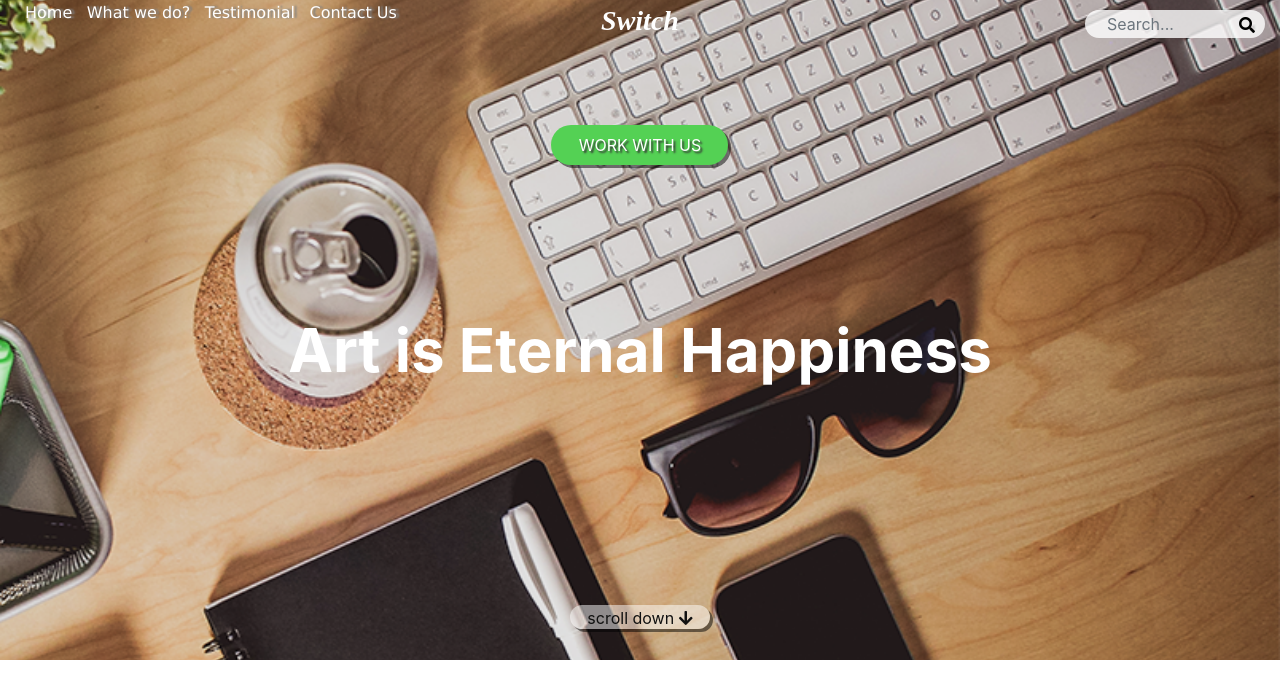
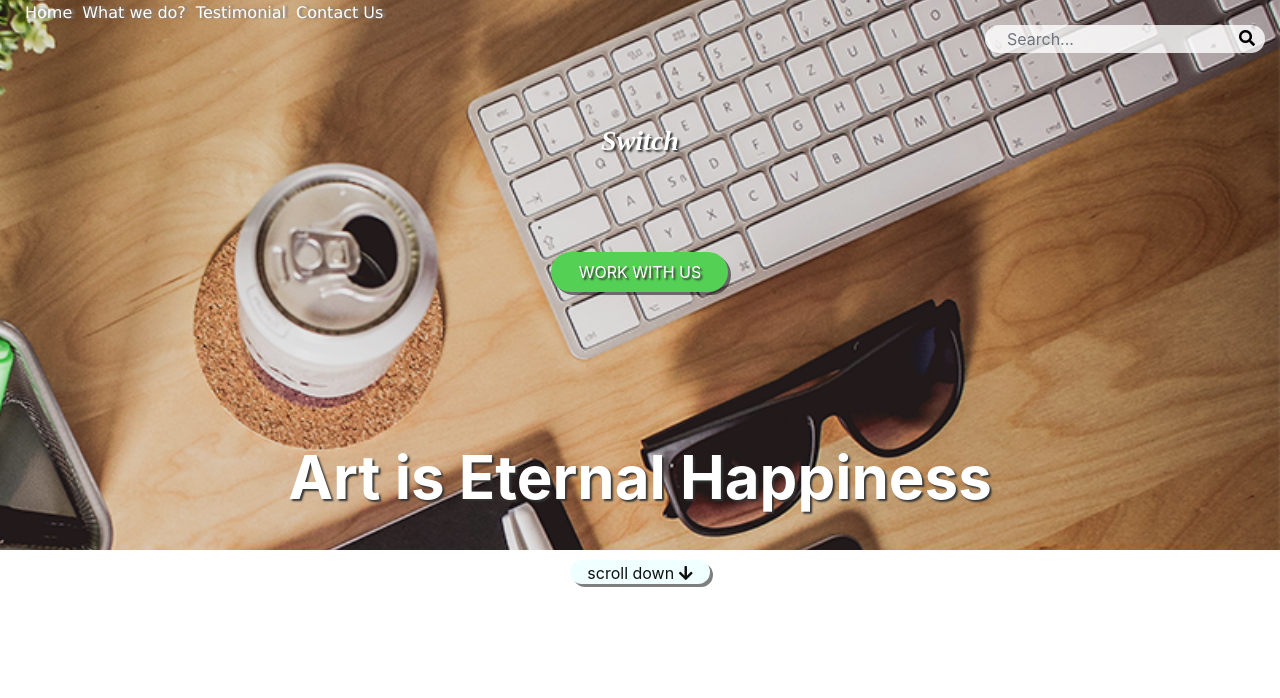
Before and after one commit to mohamedsaleh1984/Switch, a plain HTML site: page Index.html in a window 1280 px wide. Drawn offline with Linux system fonts and the light colour scheme.

Commit message:
Fixed nav-bar and search text input

```diff
--- a/CSS/custom-buttons.css
+++ b/CSS/custom-buttons.css
@@ -74,10 +74,16 @@
     width: 140px;
     height: 24px;
     position: relative;
-    top: 440px;
+    top: 10px;
     color: #111111;
     background-color: rgba(255, 255, 255, .5);
     border-radius: 20px 20px 20px 20px;
     border-style: none;
     box-shadow: rgba(0, 0, 0, .5) 3px 3px;
+    background-color: azure;
 }
+
+.btn-scroll-down:hover{
+    color: #308330;
+    background-color: azure;
+}
--- a/CSS/header-section.css
+++ b/CSS/header-section.css
@@ -1,8 +1,12 @@
+
 .ContainerMainHeader {
     background: url("../Images/background.png") no-repeat fixed;
     background-size: cover;
     background-position: center;
-    height: 660px;
+    height: 550px;
+}
+.ContainerMainHeader .nav_bar{
+    height: 120px;
 }
 
 .links {
@@ -20,8 +24,17 @@
     text-align: center;
     position: relative;
     top: 270px;
+    text-shadow: 2px 2px 2px #333;
 }
 
+.ContainerMainHeader .switch {
+    font-family:'Adobe Garamond Pro';
+    font-size:28px;
+    font-style:italic;
+    font-weight:bold;
+    color:white;
+    text-shadow: 2px 2px 2px rgb(54, 54, 54);
+}
 .links:hover {
     border-top: 5px solid #54d154;
 }
@@ -29,7 +42,7 @@
 
 
 .ContainerMainHeader .text-search-box {
-    width: 180px;
+    width: 280px;
     height: 28px;
     background-color: rgba(255, 255, 255, .8);
     border-radius: 20px 20px 20px 20px;
@@ -37,12 +50,14 @@
     text-indent: 10px;
     border-style: none;
     color: #000;
-    margin-top: 10px;
     position: relative;
     float: right;
 }
 
-.text-search-box .search-icon {
-    position: relative;
-    float: right;
+.ContainerMainHeader .search-icon {
+    color:#000;
+    position:relative;
+    float:right;
+    right:-270px;
+    top:5px;
 }
--- a/Index.html
+++ b/Index.html
@@ -37,27 +37,37 @@
 
 <body>
     <div class="container-fluid ContainerMainHeader">
-        <div class="row" style="height:35px">
-            <div class="col-lg-4 col-md-6 col-sm-12">
-                <a class="links" href="#">Home</a>
-                <a class="links" href="#">What we do?</a>
-                <a class="links" href="#">Testimonial</a>
-                <a class="links" href="#">Contact Us</a>
+        <div class="nav_bar">
+            <div>
+                <ul class="nav">
+                    <li class="nav-item">
+                        <a class="links" href="#">Home</a>
+                    </li>
+                    <li class="nav-item">
+                        <a class="links" href="#">What we do?</a>
+                    </li>
+                    <li class="nav-item">
+                        <a class="links" href="#">Testimonial</a>
+                    </li>
+                    <li class="nav-item">
+                        <a class="links" href="#">Contact Us</a>
+                    </li>
+                </ul>
             </div>
-            <div class="col-lg-4 col-md-6 col-sm-12">
-                <center style="font-family:'Adobe Garamond Pro';
-                        font-size:28px;font-style:italic;font-weight:bold;color:white">
-                    Switch
-                </center>
+
+            <div>
+                <input type="search" class="form-control text-search-box" placeholder="Search..." />
+                <span class="fas fa-search search-icon"></span>
             </div>
-            <div class="col-lg-4 col-md-6 col-sm-12">
-                <input type="search" class="form-control text-search-box" placeholder="Search..." />
-                <span class="fas fa-search" style="color:#000;
-                        position:absolute;
-                        float:right;
-                        right:25px;top:17px;"></span>
+
+        </div>
+
+
+        <center>
+            <div class="switch">
+                Switch
             </div>
-        </div>
+        </center>
 
         <!-- Label Buttons -->
         <div class="row">
@@ -70,11 +80,7 @@
                     <button type="button" class="btn-work-with-us">
                         work with us
                     </button>
-                    <center>
-                        <button type="button" class="btn-scroll-down">
-                            scroll down <i class="fas fa-arrow-down" style="color:#111111"></i>
-                        </button>
-                    </center>
+
 
                 </center>
 
@@ -82,7 +88,11 @@
             <div class="col-lg-2"></div>
         </div>
     </div>
-
+    <center>
+        <button type="button" class="btn-scroll-down">
+            scroll down <i class="fas fa-arrow-down" style="color:#111111"></i>
+        </button>
+    </center>
 
 </body>
 
```
